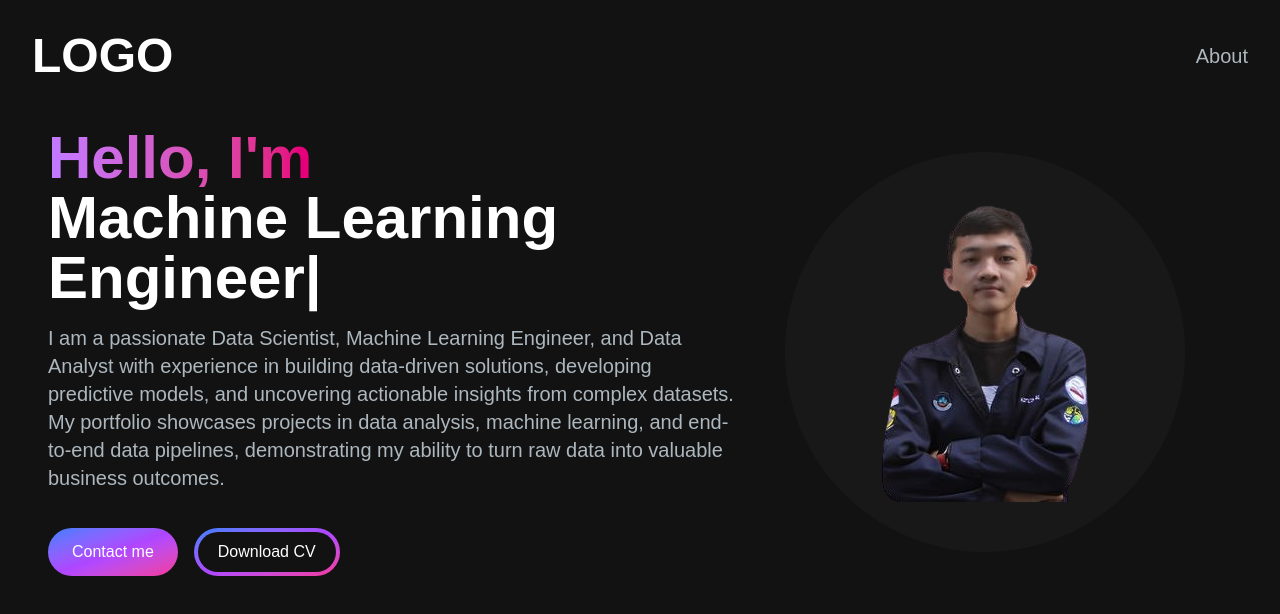
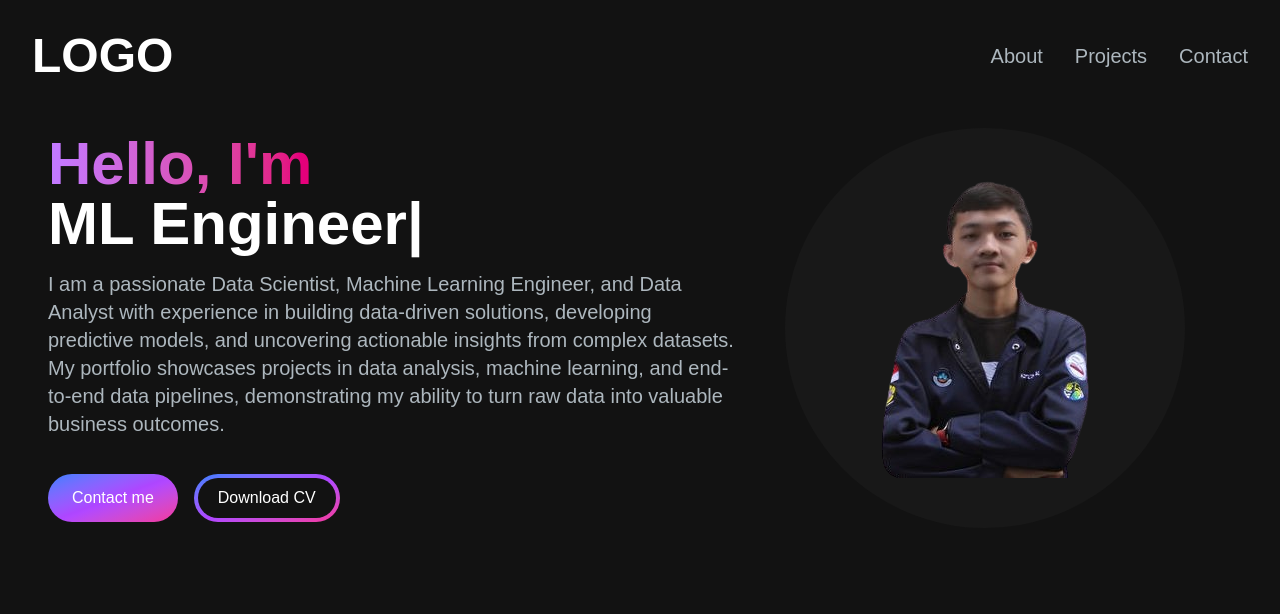
Before and after one commit to Kevinadiputra/My-Personal-Portofolio, a Next.js app in the folder portofolio-website/: page / in a window 1280 px wide. Shown: the top 614 px of the page. Built offline with nearby package versions, Linux system fonts and the light colour scheme.

Commit message:
add navbar

```diff
--- a/portofolio-website/src/app/components/HeroSection.jsx
+++ b/portofolio-website/src/app/components/HeroSection.jsx
@@ -19,7 +19,7 @@ const HeroSection = () => {
                 1000,
                 "Data Scientist",
                 1000,
-                "Machine Learning Engineer",
+                "ML Engineer",
                 1000,
                 "AI Engineer",
                 1000,
--- a/portofolio-website/src/app/components/NavLink.jsx
+++ b/portofolio-website/src/app/components/NavLink.jsx
@@ -1,15 +1,13 @@
 import Link from "next/link";
 
-const NavLink = ({ href, children }) => {
+const NavLink = ({ href, title }) => {
   return (
-    <li>
-      <Link
-        href={href}
-        className="block py-2 pl-3 pr-4 text-[#ADB7BE] sm:text-xl rounded md:p-0 hover:text-white"
-      >
-        {children}
-      </Link>
-    </li>
+    <Link
+      href={href}
+      className="block py-2 pl-3 pr-4 text-[#ADB7BE] sm:text-xl rounded md:p-0 hover:text-white"
+    >
+      {title}
+    </Link>
   );
 };
 
--- a/portofolio-website/src/app/components/Navbar.jsx
+++ b/portofolio-website/src/app/components/Navbar.jsx
@@ -1,24 +1,36 @@
 import React from "react";
 import Link from "next/link";
 import NavLink from "./NavLink";
+
+const navLink = [
+  {
+    title: "About",
+    path: "#about",
+  },
+  {
+    title: "Projects",
+    path: "#projects",
+  },
+  {
+    title: "Contact",
+    path: "#contact",
+  },
+];
 
 const Navbar = () => {
   return (
     <nav>
       <div className="flex flex-wrap items-center justify-between mx-auto p-8">
-        <Link href="/" className="text-5xl text-white font-semibold">
+        <Link href="/" className="text-2xl md:text-5xl text-white font-semibold">
           LOGO
         </Link>
         <div className="menu block md:w-auto" id="navbar">
-          <ul>
-            <li>
-              <Link
-                href={"#about"}
-                className="block py-2 pl-3 pr-4 text-[#ADB7BE] sm:text-xl rounded md:p-0 hover:text-white"
-              >
-                About
-              </Link>
-            </li>
+          <ul className="flex p-4 md:p-0 md:flex-row md:space-x-8 mt-0">
+            {navLink.map((link, index) => (
+              <li key={index}>
+                <NavLink href={link.path} title={link.title} />
+              </li>
+            ))}
           </ul>
         </div>
       </div>
```
